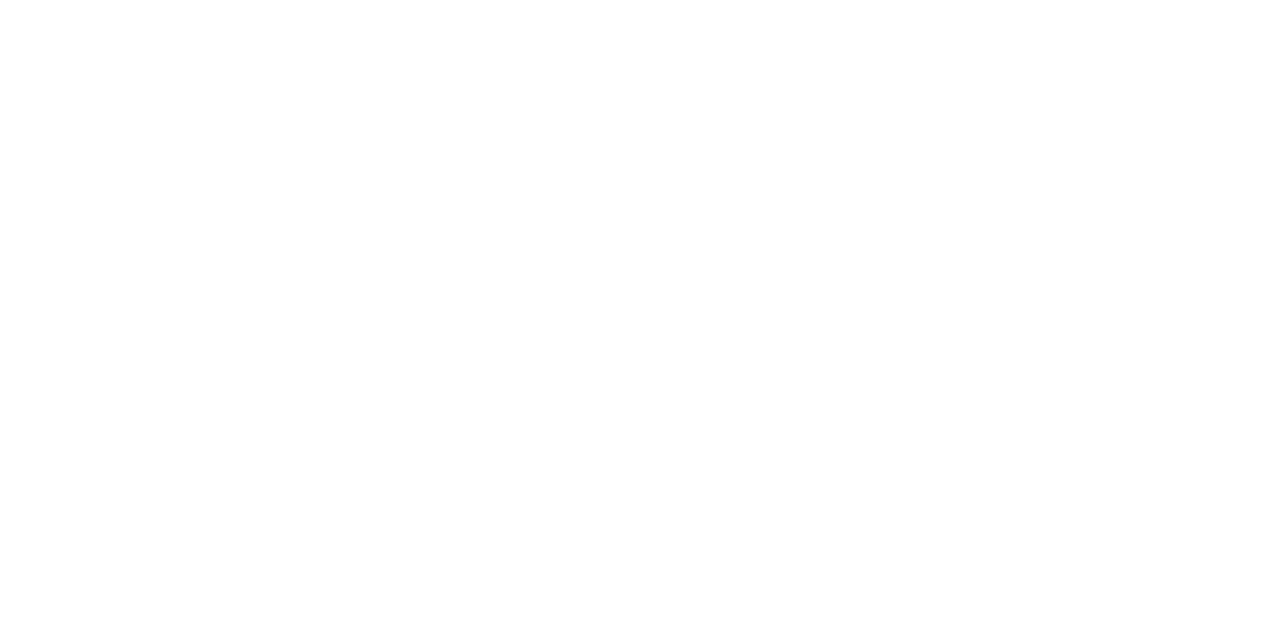
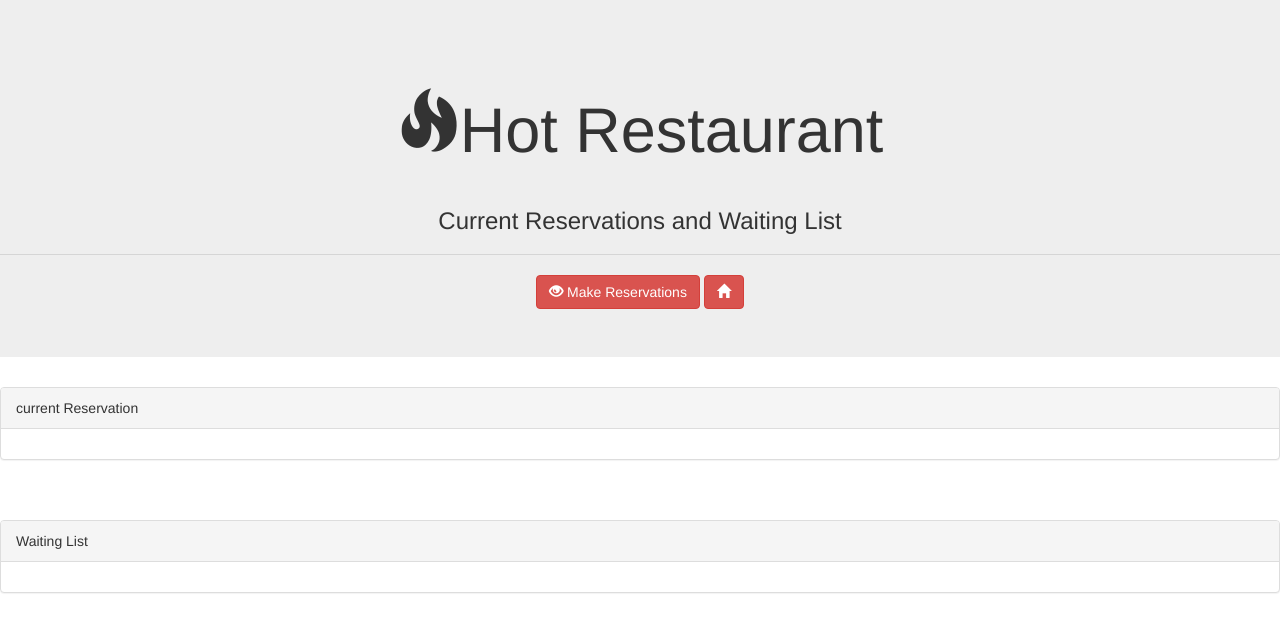
Before and after one commit to SJaved0327/HotTable, a website: page tables.html in a window 1280 px wide. Drawn offline with nearby package versions, Linux system fonts and the light colour scheme.

Commit message:
index and table html is added

```diff
--- a/index.html
+++ b/index.html
@@ -7,20 +7,20 @@
   <link rel="stylesheet" href="https://maxcdn.bootstrapcdn.com/bootstrap/3.3.6/css/bootstrap.min.css">
   <script src="https://code.jquery.com/jquery.js"></script>
   <script src="https://maxcdn.bootstrapcdn.com/bootstrap/3.3.6/js/bootstrap.min.js"></script>
+  <link rel="stylesheet" type="text/css" href="styles.css">
 
 </head>
 <body>
 
     <div class="jumbotron">
-        <h1 class="text-center">Hot Restaurant</h1>
+        <h1 class="text-center"><span class="glyphicon glyphicon-fire"></span>Hot Restaurant</h1>
         <h3 class="text-center">We only have 5 tables!<br>Book your seat before they all are gone!</h3>
         <hr>
         <div class="text-center">
-            <a href="tables.html"><button type="button" class="btn btn-danger btn-lg"><span class="glyphicon glyphicon-eye-open"></span> View Tables</button></a>
-            <a href="reservation.html"><button type="button" class="btn btn-danger btn-lg"><span class="glyphicon glyphicon-eye-open"></span> Make Reservations</button></a>
+            <a href="tables.html"><button type="button" class="btn btn-danger button-table"><span class="glyphicon glyphicon-eye-open"></span> View Tables</button></a>
+            <a href="reservations.html"><button type="button" class="btn btn-danger button-reservation"><span class="glyphicon glyphicon-eye-open"></span> Make Reservations</button></a>
         </div>
     </div>
 
-
 </body>
 </html>
--- /dev/null
+++ b/styles.css
@@ -0,0 +1,20 @@
+body {
+    font-family: "Helvetica Neue",Helvetica,Arial,sans-serif;
+    font-size: 14px;
+    line-height: 1.42857143;
+    color: #333;
+    background-color: #fff;
+}
+
+h1 {
+    -webkit-margin-before: 0.67em;
+    -webkit-margin-after: 0.67em;
+    -webkit-margin-start: 0px;
+    -webkit-margin-end: 0px;
+}
+
+.button-table {
+    color: #fff;
+    background-color: #337ab7;
+    border-color: #2e6da4;
+}
--- a/tables.html
+++ b/tables.html
@@ -0,0 +1,39 @@
+<!DOCTYPE html>
+<html lang="en">
+<head>
+  <meta charset="UTF-8">
+  <title>Home Page</title>
+  <!-- Latest compiled and minified CSS & JS -->
+  <link rel="stylesheet" href="https://maxcdn.bootstrapcdn.com/bootstrap/3.3.6/css/bootstrap.min.css">
+  <script src="https://code.jquery.com/jquery.js"></script>
+  <script src="https://maxcdn.bootstrapcdn.com/bootstrap/3.3.6/js/bootstrap.min.js"></script>
+  <link rel="stylesheet" type="text/css" href="styles.css">
+
+</head>
+<body>
+
+    <div class="jumbotron">
+        <h1 class="text-center"><span class="glyphicon glyphicon-fire"></span>Hot Restaurant</h1>
+        <h3 class="text-center">Current Reservations and Waiting List</h3>
+        <hr>
+        <div class="text-center">
+            <a href="reservations.html"><button type="button" class="btn btn-danger button-reservation"><span class="glyphicon glyphicon-eye-open"></span> Make Reservations</button></a>
+            <a href="index.html"><button type="button" class="btn btn-danger"><span class="glyphicon glyphicon-home"></span></button></a>
+        </div>
+    </div>
+
+    <div class="panel panel-default">
+    <div class="panel-heading"> current Reservation</div>
+    <div class="panel-body"></div>
+    </div>
+
+    <br><br>
+
+    <div class="panel panel-default">
+    <div class="panel-heading"> Waiting List</div>
+    <div class="panel-body"></div>
+    </div>
+
+
+</body>
+</html>
```
